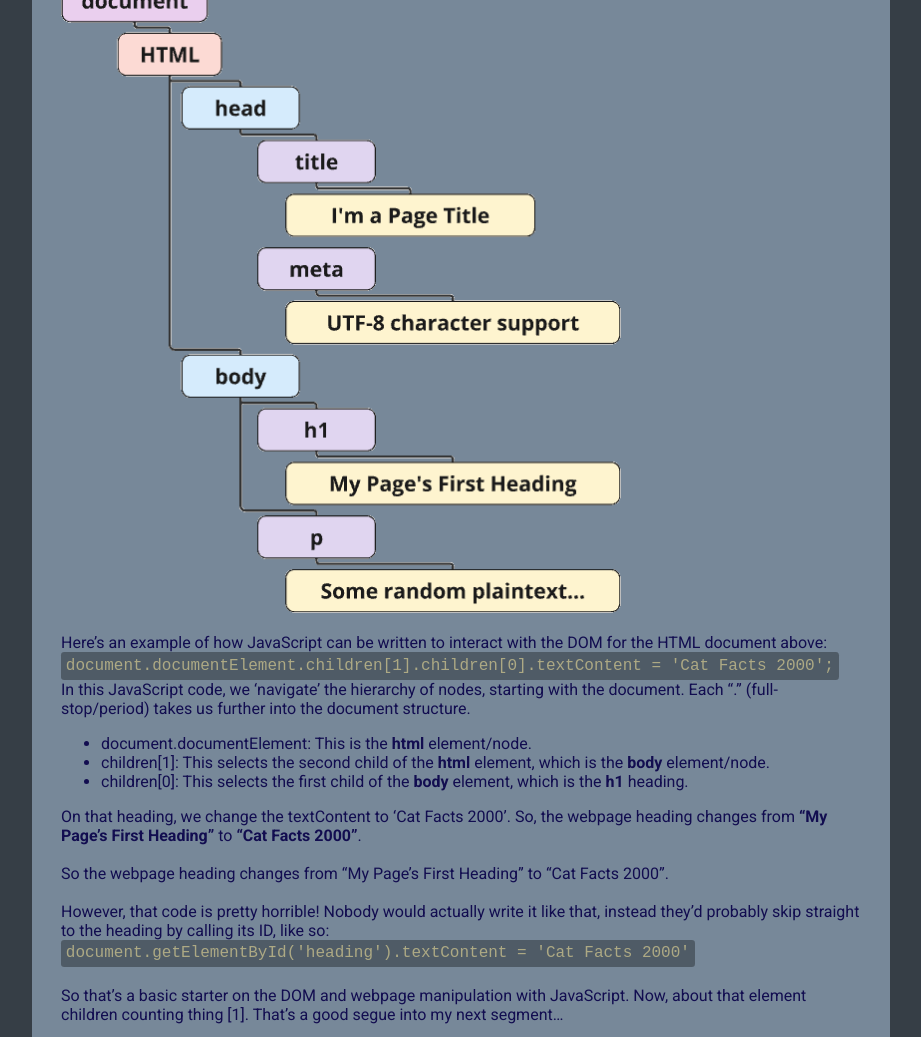
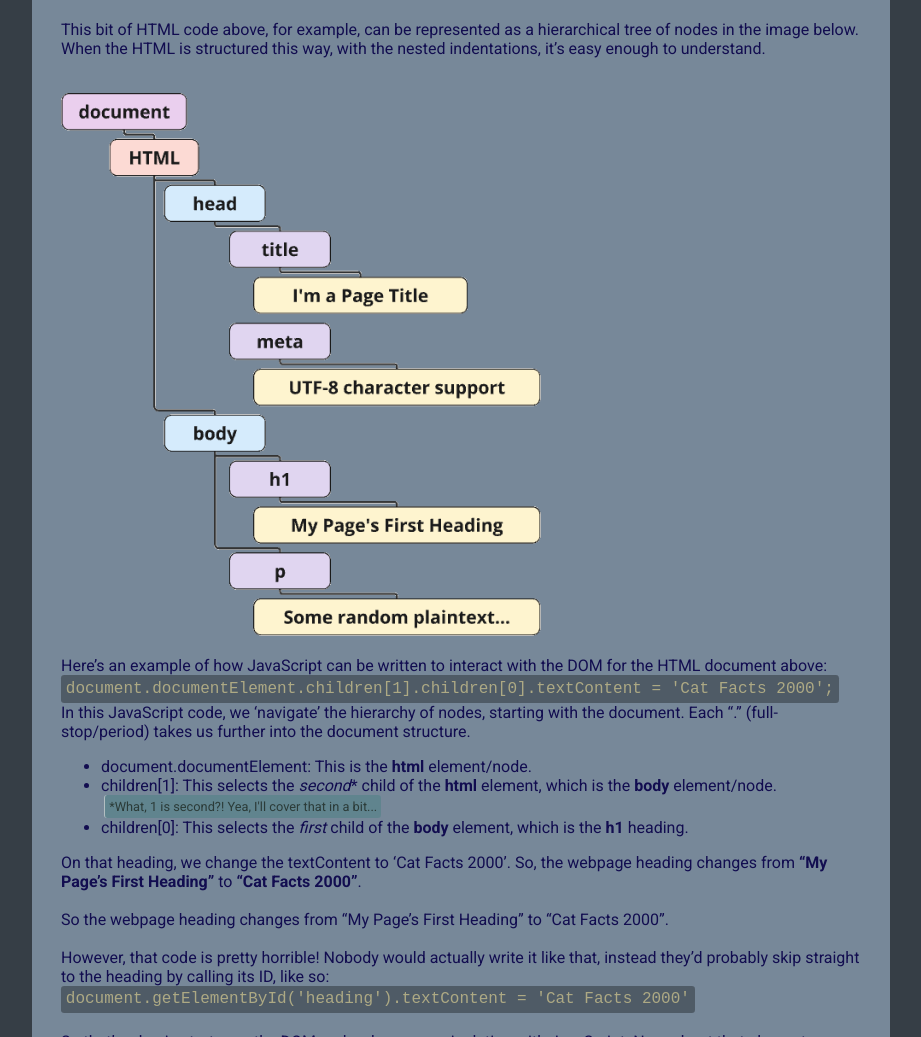
Before and after one commit to zak-hynd/zakhynd.github.io, a plain HTML site: page blog/javascript-dom.html in a window 1280 px wide. Shown: the part 1693-2730 px from the top of the page, without its empty margins (179-1100 px from the left). Drawn offline with Linux system fonts and the light colour scheme.

Commit message:
image scaling issues

```diff
--- a/blog/javascript-dom.html
+++ b/blog/javascript-dom.html
@@ -78,11 +78,11 @@
         The DOM is often referred to as a tree structure, a hierarchical tree of nodes. Each node represents an HTML element that can be called on and manipulated by a program/code, usually JavaScript.
       </p><p>
 
-        <img src="https://zak-hynd.github.io/blog/resources/W3_TB_DOM_html.png" width=400 alt="basic page/document structure in HTML">
+        <img src="https://zak-hynd.github.io/blog/resources/W3_TB_DOM_html.png" alt="basic page/document structure in HTML">
         <br><br>
         This bit of HTML code above, for example, can be represented as a hierarchical tree of nodes in the image below. When the HTML is structured this way, with the nested indentations, it’s easy enough to understand.
         <br><br>
-        <img src="https://zak-hynd.github.io/blog/resources/W3_TB_DOM_tree.png" width=300 height=auto alt="the DOM tree-node representation of the previous image's HTML structure">
+        <div class="image-container"> <img id="dom-tree" src="https://zak-hynd.github.io/blog/resources/W3_TB_DOM_tree.png" width=00 height=auto alt="the DOM tree-node representation of the previous image's HTML structure"></div>
       </p>
       <p>
         Here’s an example of how JavaScript can be written to interact with the DOM for the HTML document above:
@@ -93,8 +93,8 @@
         In this JavaScript code, we ‘navigate’ the hierarchy of nodes, starting with the document. Each “.” (full-stop/period) takes us further into the document structure.
         <ul>
           <li>document.documentElement: This is the <b>html</b> element/node.</li>
-          <li>children[1]: This selects the second child of the <b>html</b> element, which is the <b>body</b> element/node.</li>
-          <li>children[0]: This selects the first child of the <b>body</b> element, which is the <b>h1</b> heading.</li>
+          <li>children[1]: This selects the <i>second</i>* child of the <b>html</b> element, which is the <b>body</b> element/node. <span class="comment">*What, 1 is second?! Yea, I'll cover that in a bit...</span></li>
+          <li>children[0]: This selects the <i>first</i> child of the <b>body</b> element, which is the <b>h1</b> heading.</li>
        </ul>
        On that heading, we change the textContent to ‘Cat Facts 2000’. So, the webpage heading changes from <b>“My Page’s First Heading”</b> to <b>“Cat Facts 2000”</b>.
        <br><br>
@@ -247,13 +247,15 @@
   </body>
 </html>
 <style>
-  img {
-    max-width: 35rem;
-    height: auto;
-  }
+ .image-container {
+  overflow: hidden;
+  max-width: 60%;
+}
 
 
 </style>
 <script>
+// document.getElementById('dom-tree').style.width = min('50%' , '20rem') ;
+// document.getElementById('dom-tree').style.object-fit: contain;
 
 </script>
--- a/styles/main.css
+++ b/styles/main.css
@@ -66,12 +66,6 @@ h1, h2, h3, h4 {
   margin-bottom: 0rem;
 }
 
-img {
-  max-width: 100%;
-  width: 100%;
-  height:auto;
-}
-
 .pagetitle {
   font-size: 2rem;
   margin-top: 5rem;
@@ -111,17 +105,23 @@ hr {
   border-radius: 0.3rem;
 }
 
+img {
+  max-width: 100%;
+  width: 100%;
+  height:auto;
+}
+
 /* comment box */
 .comment {
   display: inline-block;
-  font-style: italic;
-  color: #324643;
+  /* font-style: italic; */
+  color: #2b3b38;
   /* width: fit-content; */
   margin-left: 0.2rem;
   border-left: 0.1rem solid #ddddddaa;
   padding: 0.25rem;
-  background-color: #337e7866;
-  font-size: 0.75rem;
+  background-color: #337e7855;
+  font-size: 0.8rem;
   border-radius: 0.2rem;
 }
 
```
